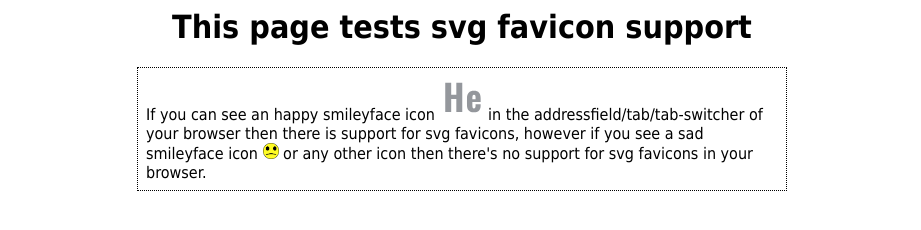
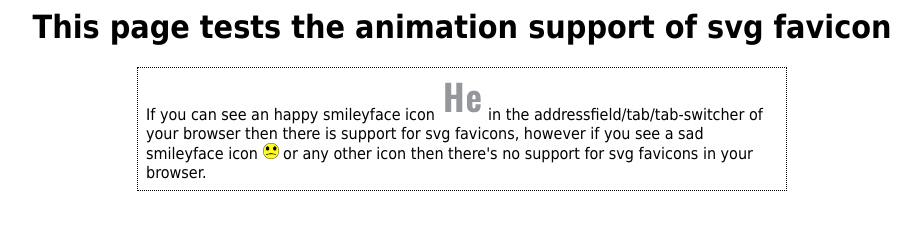
Before and after one commit to stefanjudis/animated-svg-favicon, a website: page index.html in a window 1280 px wide. Shown: the whole page, without its empty margins (178-1099 px from the left). Drawn offline with Linux system fonts and the light colour scheme.

Commit message:
update title

```diff
--- a/index.html
+++ b/index.html
@@ -1,6 +1,6 @@
 <html>
 	<head>
-		<title>svg favicon</title>
+		<title>animated svg favicon</title>
 		<link rel="icon" type="image/svg+xml" href="/animated.svg"/>
 		<link rel="alternate icon" type="image/png" href="/sadface.png"/>
 		<style>
@@ -9,7 +9,7 @@
 		</style>
 	</head>
 	<body>
-		<h1>This page tests svg favicon support</h1>
+		<h1>This page tests the animation support of svg favicon</h1>
 
 		<p>If you can see an happy smileyface icon <object data="/animated.svg">[SVG happy face]</object> in the addressfield/tab/tab-switcher of your browser then there is support for svg favicons, however if you see a sad smileyface icon <img src="/sadface.png" width="16" height="16"/> or any other icon then there's no support for svg favicons in your browser.</p>
 
```
